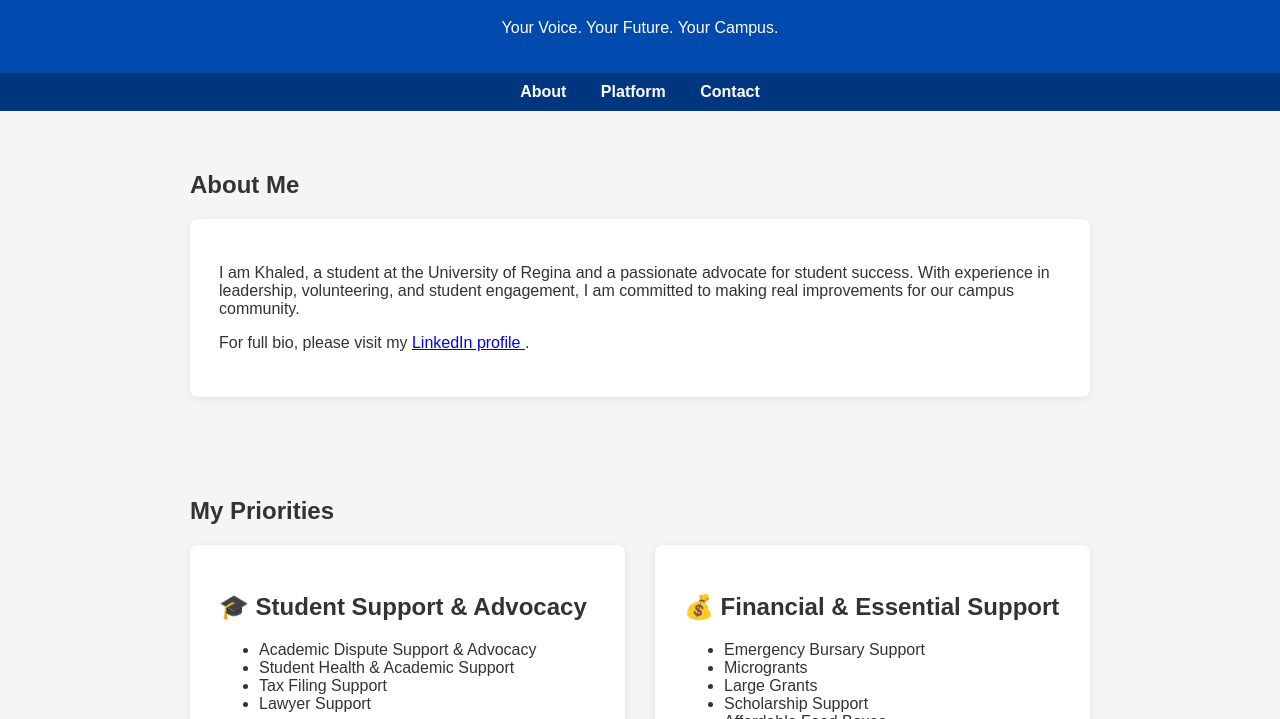
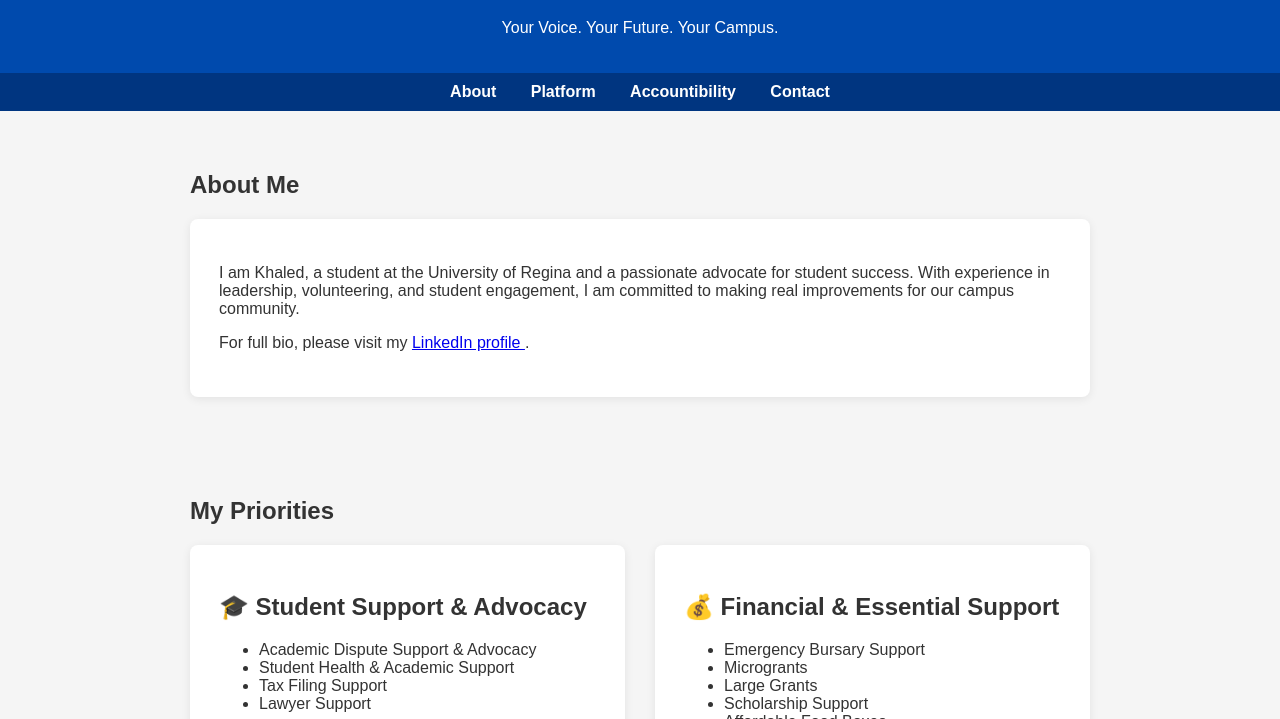
Before and after one commit to khaledcs/1regina-site, a plain HTML site: page index.html in a window 1280 px wide. Shown: the part 81-800 px from the top of the page. Drawn offline with Linux system fonts and the light colour scheme.

Commit message:
Add Accountibility section and navigation link

```diff
--- a/index.html
+++ b/index.html
@@ -39,6 +39,7 @@
 <nav>
   <a href="#about">About</a>
   <a href="#platform">Platform</a>
+  <a href="#accountibility">Accountibility</a>
   <a href="#contact">Contact</a>
 </nav>
 
@@ -110,7 +111,7 @@
 </div>
 </section>
 
-  <section id="platform">
+  <section id="accountibility">
   <h1>Accountibility</h1>
 
 <div class="container">
```
